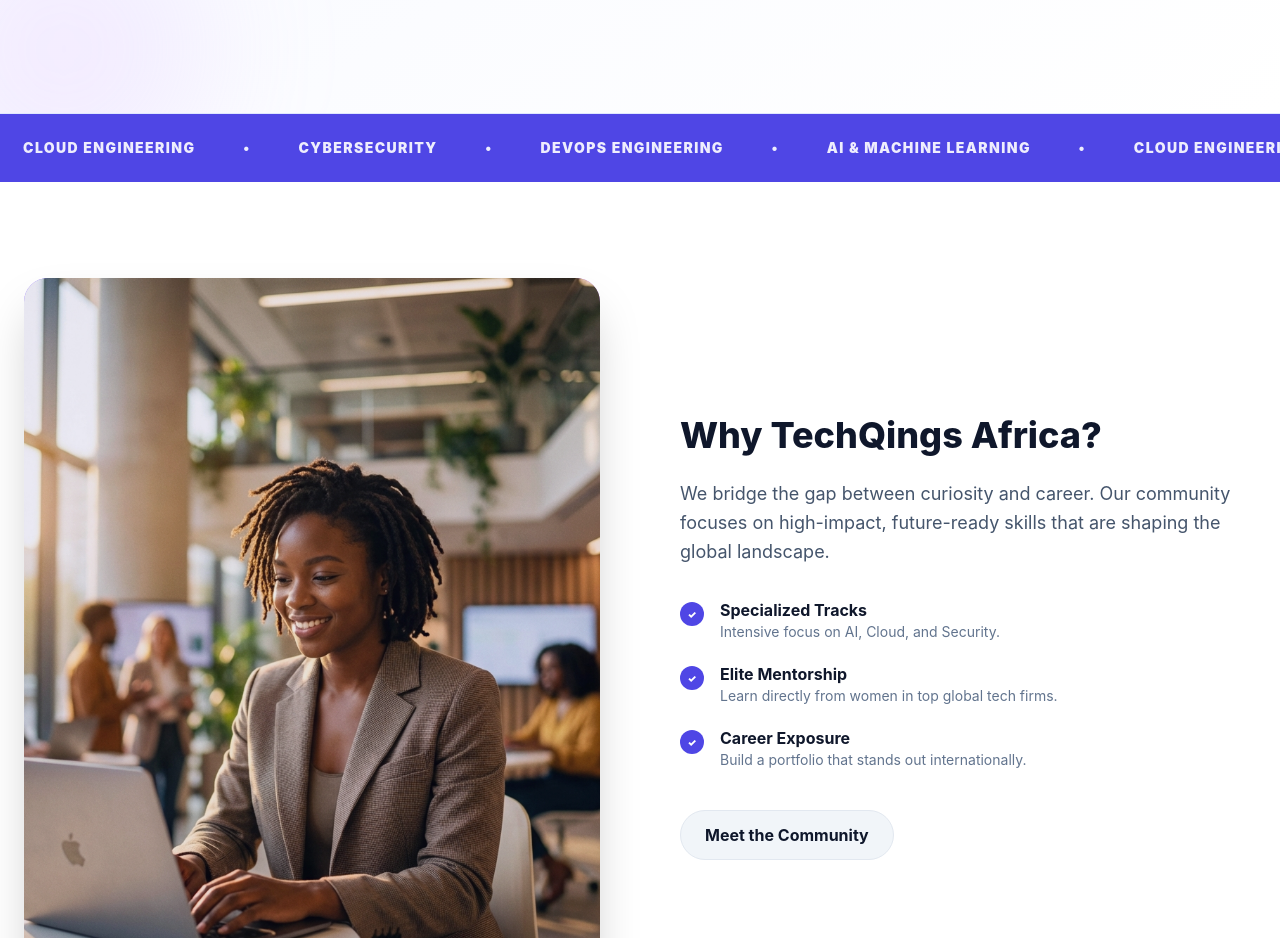
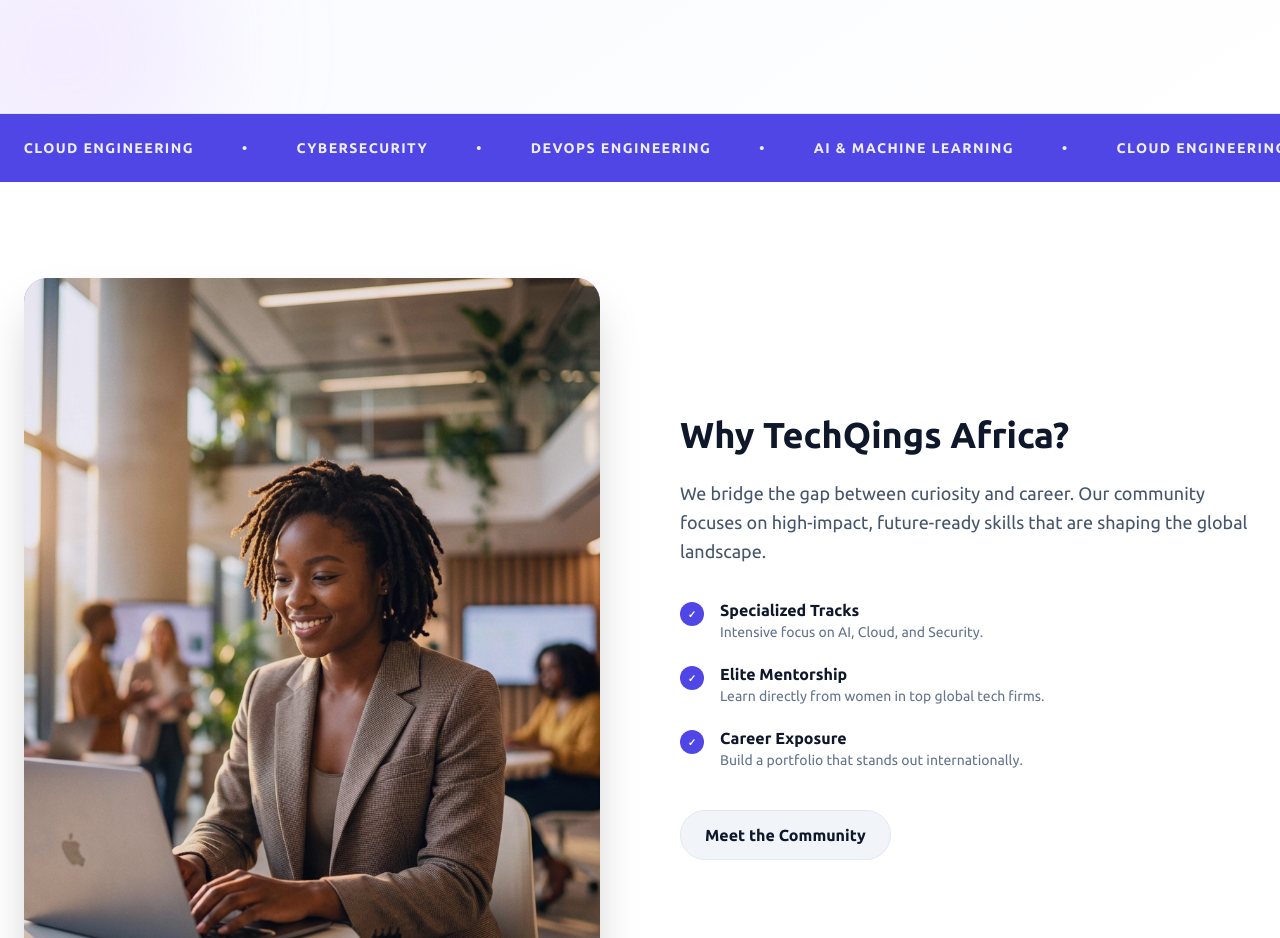
Before and after one commit to Eunini/techqings-africa, a Next.js app: page / in a window 1280 px wide. Shown: the part 800-1738 px from the top of the page. Built offline with nearby package versions, Linux system fonts and the light colour scheme.

Commit message:
fix: move @import rules to top of globals.css to satisfy CSS parser

```diff
--- a/src/app/globals.css
+++ b/src/app/globals.css
@@ -1,7 +1,6 @@
-@import "tailwindcss";
-
 @import url('https://fonts.googleapis.com/css2?family=Ubuntu:wght@300;400;500;700&display=swap');
 @import url('https://fonts.googleapis.com/css2?family=Inter:wght@400;500;600;700;800&display=swap');
+@import "tailwindcss";
 
 :root {
   --background: #ffffff;
```
